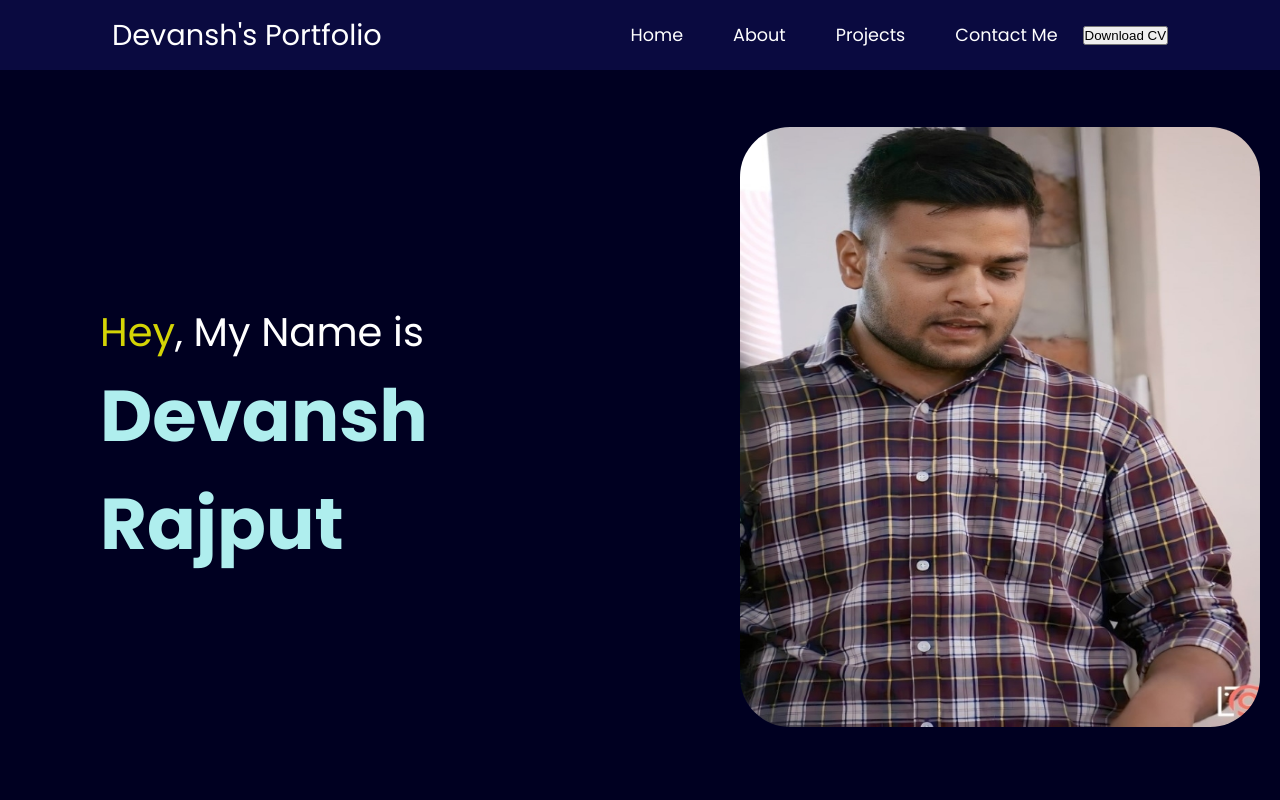
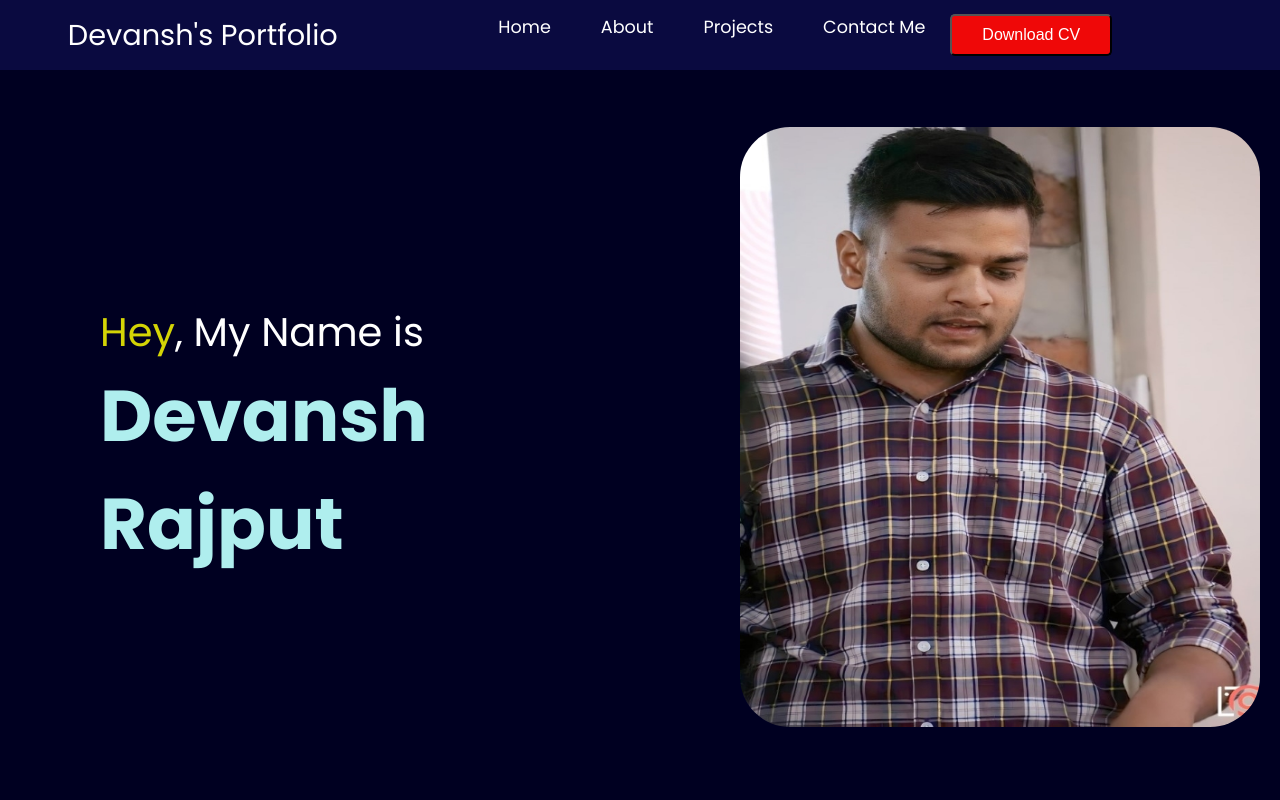
Before and after one commit to devanshrajput07/PORTFOLIO, a plain HTML site: page Portfolio.html in a window 1280 px wide. Shown: the top 800 px of the page. Drawn offline with Linux system fonts and the light colour scheme.

Commit message:
Update style.css

```diff
--- a/style.css
+++ b/style.css
@@ -48,6 +48,16 @@ nav ul li a:hover {
     font-size: 1.1rem;
 }
 
+.btn {
+    display: inline-block;
+    background: #ef0808;
+    color: #fff;
+    padding: 10px  30px;
+    margin-right: 100px;
+    font-size: 1em;
+    border-radius: 5px;
+    cursor: pointer;
+}
 .homeSection {
     display: flex;
     justify-content: space-around;
```
